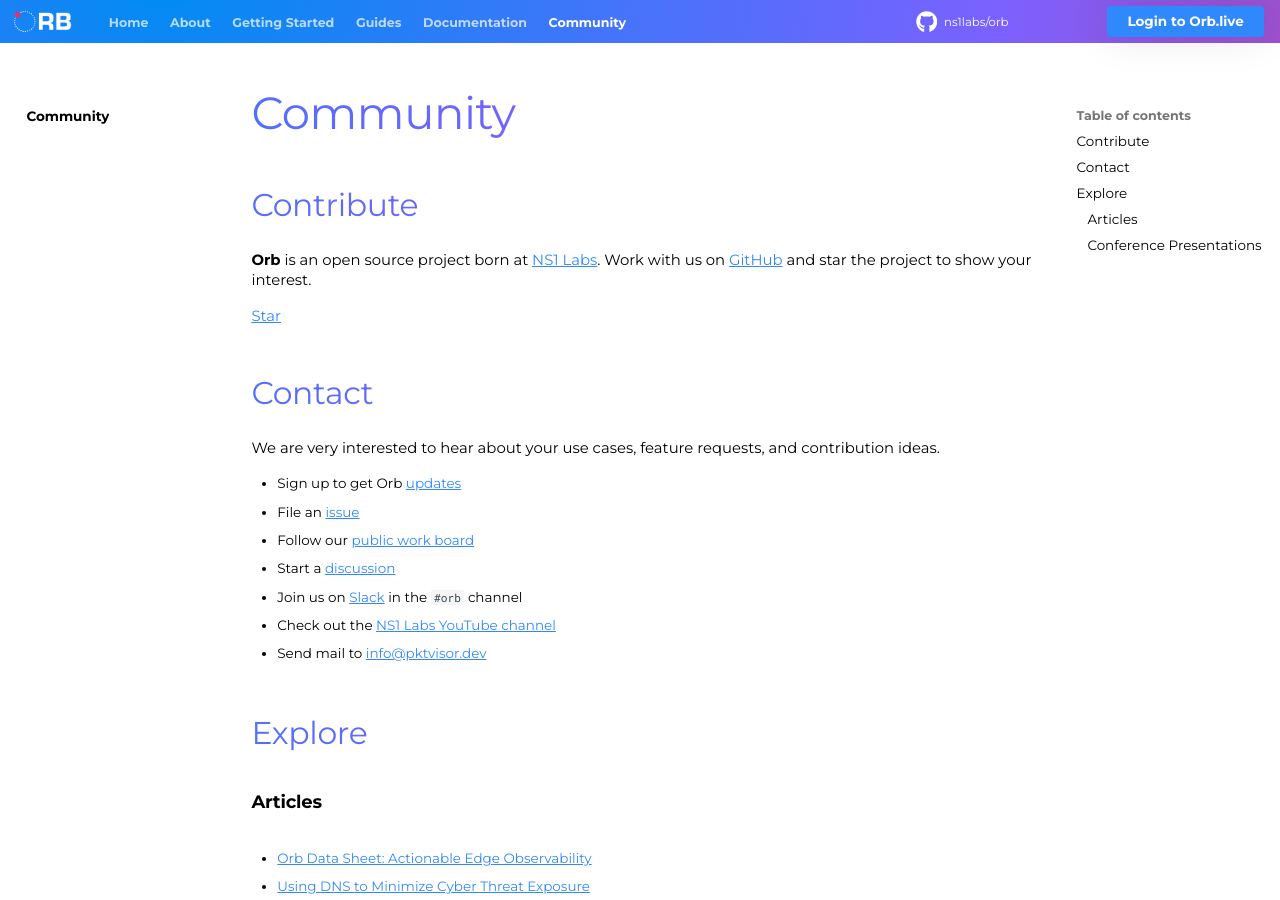
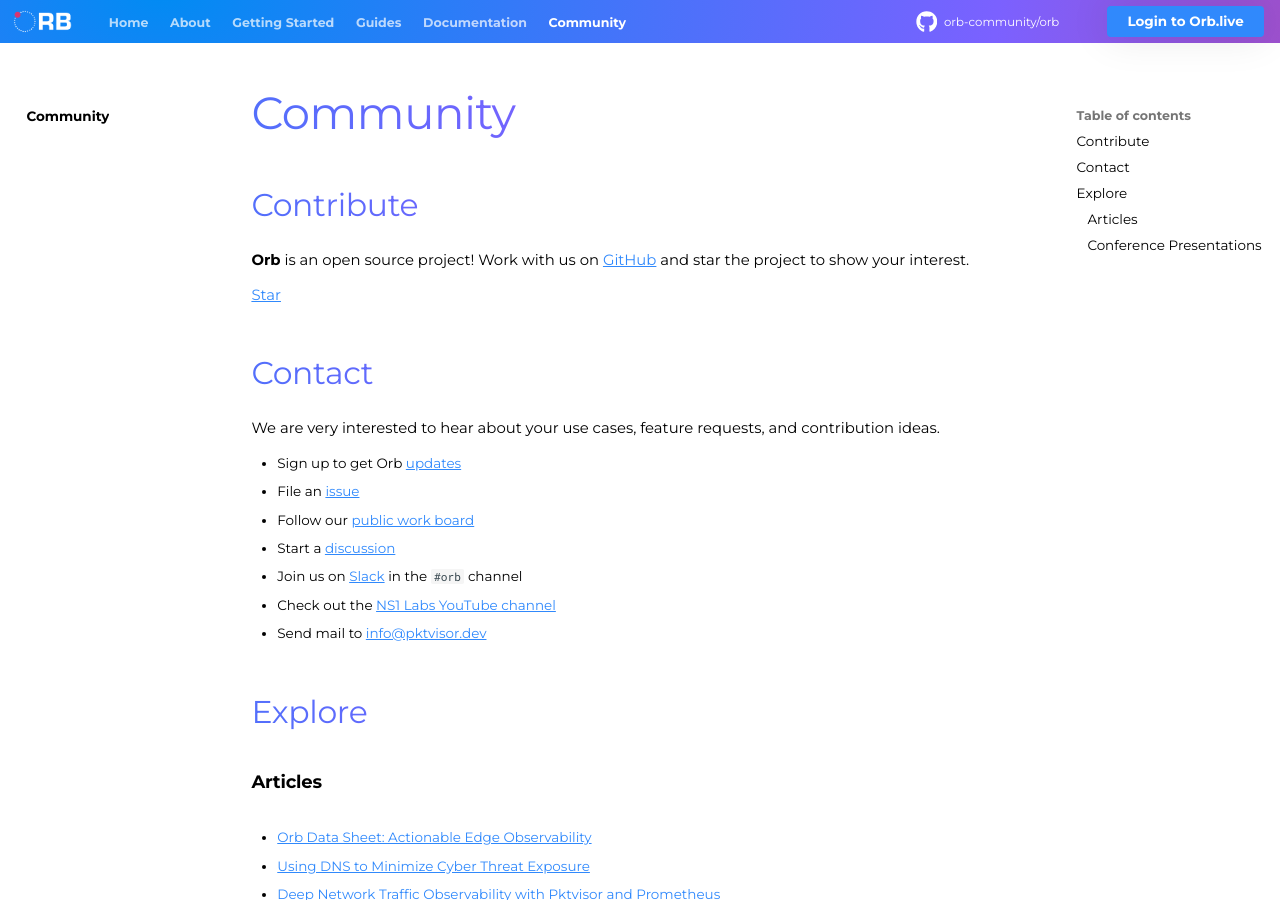
Before and after one commit to orb-community/orb-website, an MkDocs documentation site: the page built from docs/contact.md, in a window 1280 px wide and 900 px high. Built offline with MkDocs 1.6.1 and Material for MkDocs 9.7.7, drawn with Linux system fonts in a browser that asks for light colours.

Commit message:
more ns1labs changes

```diff
--- a/docs/contact.md
+++ b/docs/contact.md
@@ -7,9 +7,9 @@
 <script async defer src="https://buttons.github.io/buttons.js"></script>
 
 ## Contribute
-**Orb** is an open source project born at [NS1 Labs](https://ns1.com/labs). Work with us on [GitHub](https://github.com/orb-community/orb) and star the project to show your interest.
+**Orb** is an open source project! Work with us on [GitHub](https://github.com/orb-community/orb) and star the project to show your interest.
 
-<a class="github-button" href="https://github.com/orb-community/orb" data-size="large" aria-label="Star ns1labs/orb on GitHub">Star</a>
+<a class="github-button" href="https://github.com/orb-community/orb" data-size="large" aria-label="Star orb-community/orb on GitHub">Star</a>
 
 ## Contact
 We are very interested to hear about your use cases, feature requests, and contribution ideas.
--- a/mkdocs.yml
+++ b/mkdocs.yml
@@ -59,7 +59,7 @@
       - Orb REST API: api/orb_rest_api.md
   - Community: "contact.md"
 repo_url: https://github.com/orb-community/orb
-repo_name: ns1labs/orb
+repo_name: orb-community/orb
 edit_uri: ""
 extra:
   social:
```
Also changed, not shown: docs/documentation/install.md (+1 -1 lines), docs/documentation/running_orb_agent.md (+1 -1 lines).
